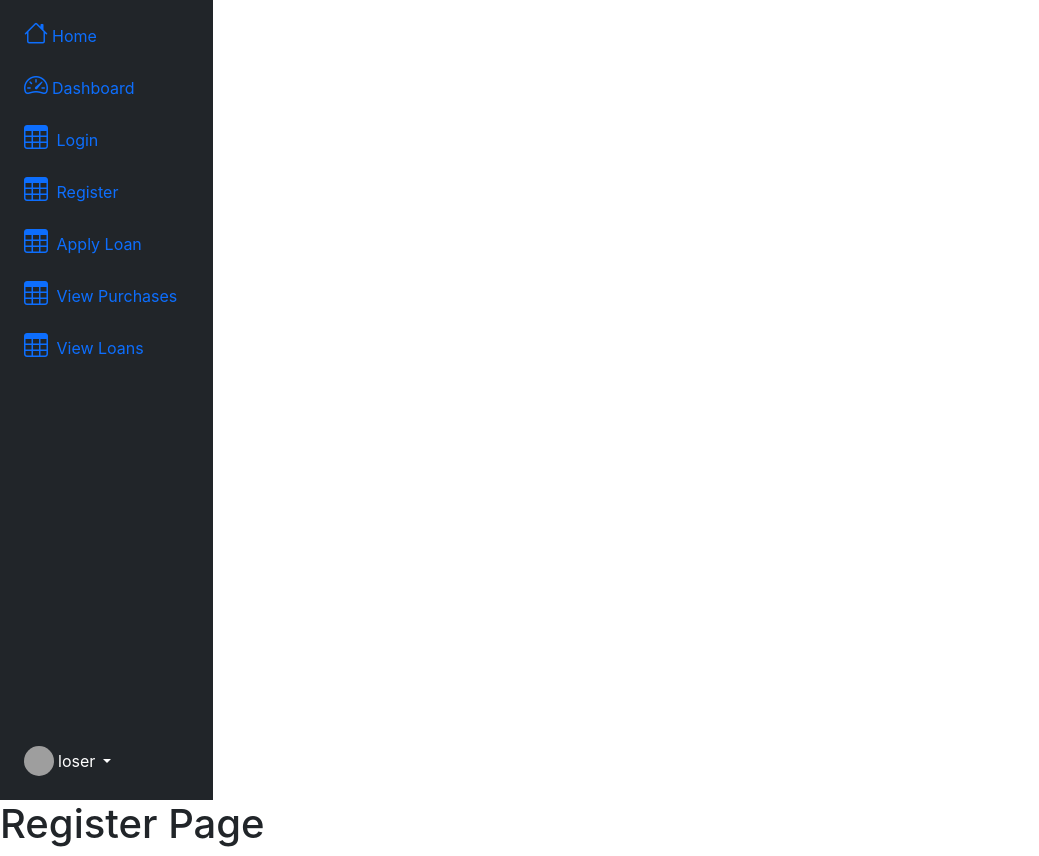
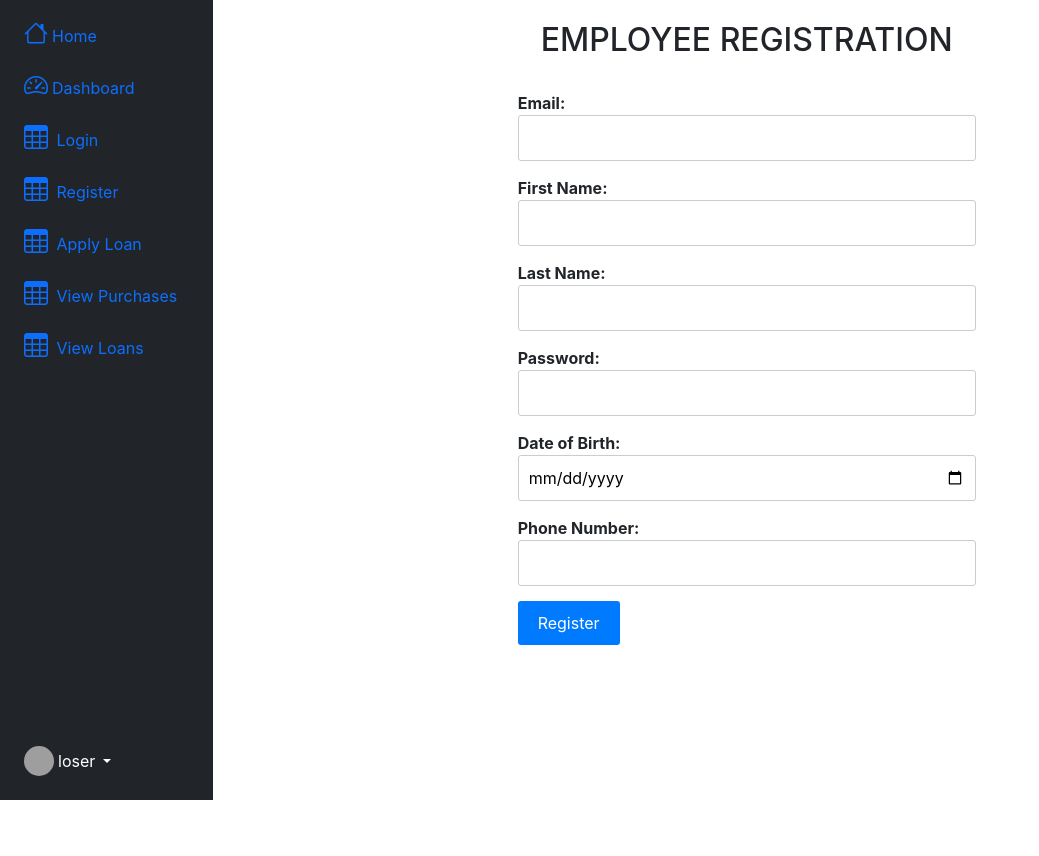
Before and after one commit to Hariom1509/LoanWell, a React (Create React App) app: page /register in a window 1280 px wide. Shown: the whole page, without its empty margins (0-1039 px from the left). After the commit the page ends 800 px from the top, so only its background shows below. Built offline with nearby package versions, Linux system fonts and the light colour scheme; grey boxes are pictures that could not be loaded.

Commit message:
Component Restructure

```diff
--- a/src/App.js
+++ b/src/App.js
@@ -10,7 +10,10 @@ import ViewUserLoans from './components/ViewUserLoans';
 
 function App() {
   return (
+
       <Router>
+                   <div class="container-fluid">
+                <div class="row flex-nowrap">
         <Sidebar />
         <Routes>
           <Route path = '/' element={<Login />}/>
@@ -21,6 +24,8 @@ function App() {
           <Route path = '/viewuseritems' element={<ViewUserItems />} />
           <Route path = '/viewloans' element={<ViewUserLoans />} />
         </Routes>
+        </div>
+</div>
       </Router>
   );
 }
--- a/src/components/Register.js
+++ b/src/components/Register.js
@@ -1,14 +1,190 @@
-import React from "react";
+import React, { useState } from 'react';
+import { useNavigate } from 'react-router-dom';
+
+import '../style/Register.css';
+import AuthenticationService from '../service/AuthenticationService';
 
 const Register = () => {
 
-    console.log('Inside Register');
-    return(
-        <>
-        <div>
-            <h1>Register Page</h1>
-        </div>
-        </>
+    const history = useNavigate(); // Object to navigate
+
+    //defining state
+    const [employee, setEmployee] = useState({
+        email: '',
+        fname: '',
+        lname: '',
+        password: '',
+        dob: '',
+        phoneNo: '',
+
+    });
+
+
+    const [errors, setErrors] = useState({});
+    const [successMessage, setSuccessMessage] = useState('');
+
+    const handleChange = (e) => {
+        const { name, value } = e.target;
+        if (name.includes('.')) {
+            const [parent, child] = name.split('.');
+            setEmployee((prevEmployee) => ({
+                ...prevEmployee,
+                [parent]: {
+                    ...prevEmployee[parent],
+                    [child]: value
+                }
+            }));
+        } else {
+            setEmployee((prevEmployee) => ({
+                ...prevEmployee,
+                [name]: value
+            }));
+        }
+    };
+
+
+    const handleSubmit = async (e) => {
+        e.preventDefault();
+        const validationErrors = validateForm();
+        if (Object.keys(validationErrors).length === 0) {
+            try {
+                await AuthenticationService.registerEmployee(employee);
+                setSuccessMessage('Registration successful!');
+                // Clear form or navigate to another page
+                alert("Registration Successfull");
+                setTimeout(() => {
+                    history('/login');
+                },2000);
+            } catch (error) {
+                console.error('Registration error', error);
+                setSuccessMessage('An error occurred during registration.');
+            }
+        } else {
+            setErrors(validationErrors);
+        }
+    };
+
+    const validateForm = () => {
+        let validationErrors = {};
+
+        if (!employee.email) {
+            validationErrors.email = 'Email is required.';
+        }
+
+        if (!employee.fname) {
+            validationErrors.fname = 'First Name is required.';
+        }
+        // else if (!/^\d[a-zA-Z]*$/.test(employee.fname)) {
+        //     validationErrors.fname = 'Enter Alphabets Only';
+        // }
+
+        if (!employee.lname) {
+            validationErrors.lname = 'Last Name is required.';
+        }
+
+        if (!employee.password) {
+            validationErrors.password = 'Password is required.';
+        } else if (employee.password.length < 6) {
+            validationErrors.password = 'Password must be at least 6 characters.';
+        }
+
+        if (!employee.dob) {
+            validationErrors.dob = 'Date of Birth is required.';
+        }
+
+        if (!employee.phoneNo) {
+            validationErrors.phoneNo = 'Phone number is required.';
+        } else if (!/^\d{10}$/.test(employee.phoneNo)) {
+            validationErrors.phoneNo = 'Invalid phone number. Please enter a 10-digit number.';
+        }
+
+
+        return validationErrors;
+    };
+
+    return (
+        <div className="registration-container">
+            <h2 className='head'>EMPLOYEE REGISTRATION</h2>
+            <br></br>
+            {successMessage && <p className="success-message">{successMessage}</p>}
+            <form onSubmit={handleSubmit}>
+                <div className="form-group">
+                    <label>Email:</label>
+                    <input
+                        type="email"
+                        name="email"
+                        value={employee.email}
+                        onChange={handleChange}
+                        className={errors.email && 'error'}
+                    />
+                    {errors.email && <p className="error-message">{errors.email}</p>}
+                </div>
+                <div className="form-group">
+                    <label>First Name:</label>
+                    <input
+                        type="text"
+                        name="fname"
+                        value={employee.fname}
+                        onChange={handleChange}
+                        className={errors.fname && 'error'}
+                    />
+                    {errors.fname && <p className="error-message">{errors.fname}</p>}
+                </div>
+                <div className="form-group">
+                    <label>Last Name:</label>
+                    <input
+                        type="text"
+                        name="lname"
+                        value={employee.lname}
+                        onChange={handleChange}
+                        className={errors.lname && 'error'}
+                    />
+                    {errors.lname && <p className="error-message">{errors.lname}</p>}
+                </div>
+
+                <div className="form-group">
+                    <label>Password:</label>
+                    <input
+                        type="password"
+                        name="password"
+                        value={employee.password}
+                        onChange={handleChange}
+                        className={errors.password && 'error'}
+                    />
+                    {errors.password && <p className="error-message">{errors.password}</p>}
+                </div>
+
+                <div className="form-group">
+                    <label>Date of Birth:</label>
+                    <input
+                        type="date"
+                        name="dob"
+                        value={employee.dob}
+                        onChange={handleChange}
+                        className={errors.dob && 'error'}
+                    />
+                    {errors.dob && <p className="error-message">{errors.dob}</p>}
+                </div>
+
+                <div className="form-group">
+                    <label>Phone Number:</label>
+                    <input
+                        type="text"
+                        name="phoneNo"
+                        value={employee.phoneNo}
+                        onChange={handleChange}
+                        className={errors.phoneNo && 'error'}
+                    />
+                    {errors.phoneNo && <p className="error-message">{errors.phoneNo}</p>}
+                </div>
+
+                <div className="form-group">
+                    <button type="submit" className="submit-button">
+                        Register
+                    </button>
+                </div>
+            </form>
+        </div >
     );
 };
 
--- a/src/components/Sidebar.js
+++ b/src/components/Sidebar.js
@@ -5,8 +5,7 @@ const Sidebar = () =>{
 
     return(
         <>
-            <div class="container-fluid">
-                <div class="row flex-nowrap">
+
         <div class="col-auto col-md-3 col-xl-2 px-sm-2 px-0 bg-dark">
             <div class="d-flex flex-column align-items-center align-items-sm-start px-3 pt-2 text-white min-vh-100">
                 <ul class="nav nav-pills flex-column mb-sm-auto mb-0 align-items-center align-items-sm-start" id="menu">
@@ -49,8 +48,7 @@ const Sidebar = () =>{
                 </div>
             </div>
         </div>
-    </div>
-</div>
+
         </>
     );
 };
--- /dev/null
+++ b/src/style/Register.css
@@ -0,0 +1,56 @@
+/* Register.css */
+.registration-container {
+    max-width: 500px;
+    margin: 0 auto;
+    padding: 20px;
+    border: 1px solid #fff;
+    border-radius: 5px;
+    background-color: #fff;
+    /* box-shadow: 0 2px 4px rgba(0, 0, 0, 0.1); */
+  }
+
+  .form-group {
+    margin-bottom: 15px;
+  }
+
+  .head{
+    text-align: center;
+  }
+
+  label {
+    font-weight: bold;
+    max-width: 700px;
+    margin: 0%;
+  }
+
+  input[type="text"],
+  input[type="email"],
+  input[type="password"],
+  input[type="date"] {
+    width: 100%;
+    padding: 10px;
+    border: 1px solid #ccc;
+    border-radius: 3px;
+  }
+
+  .error {
+    border-color: red;
+  }
+
+  .error-message {
+    color: red;
+    margin-top: 5px;
+  }
+
+  .success-message {
+    color: green;
+    margin-top: 10px;
+  }
+
+  .submit-button {
+    background-color: #007bff;
+    color: white;
+    border: none;
+    padding: 10px 20px;
+    border-radius: 3px;
+  }
```
Also changed, not shown: 1 other file (tests, documents, lock files or other folders).
